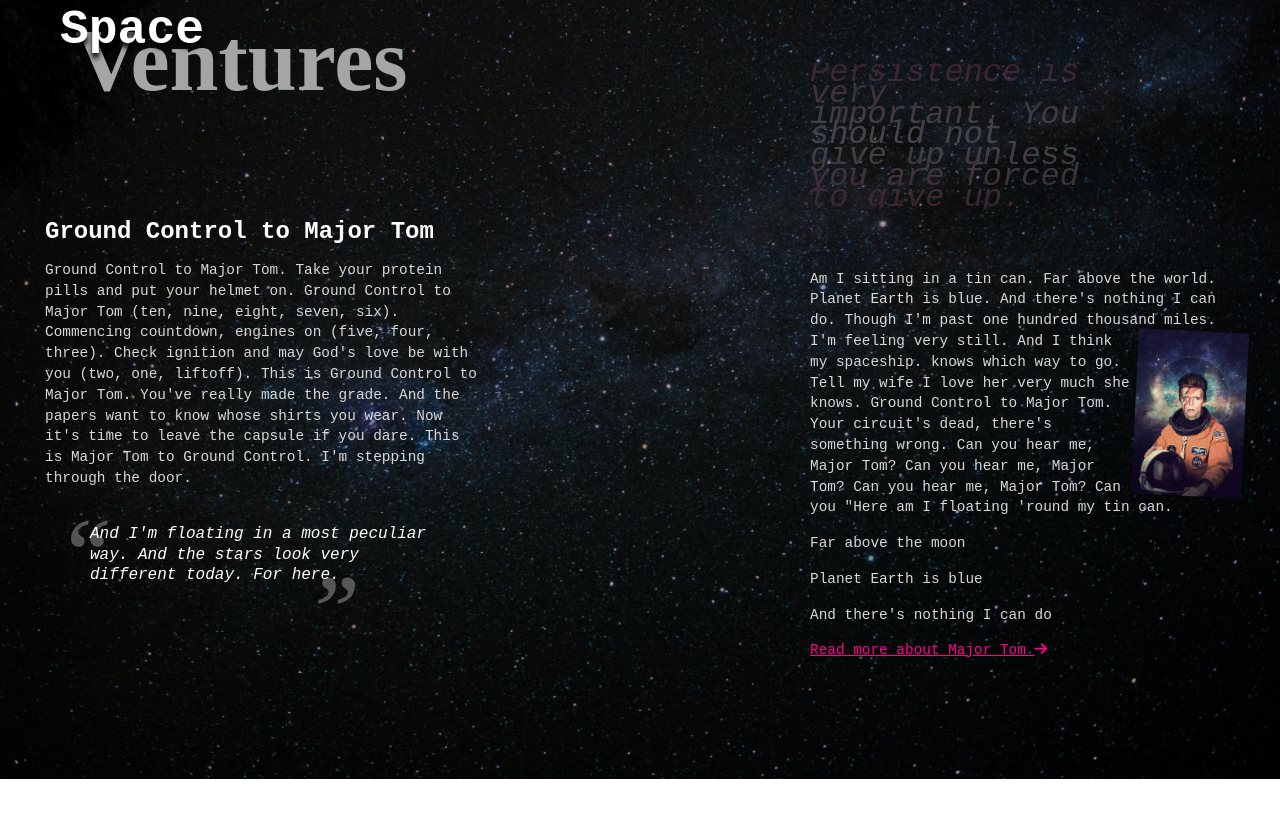
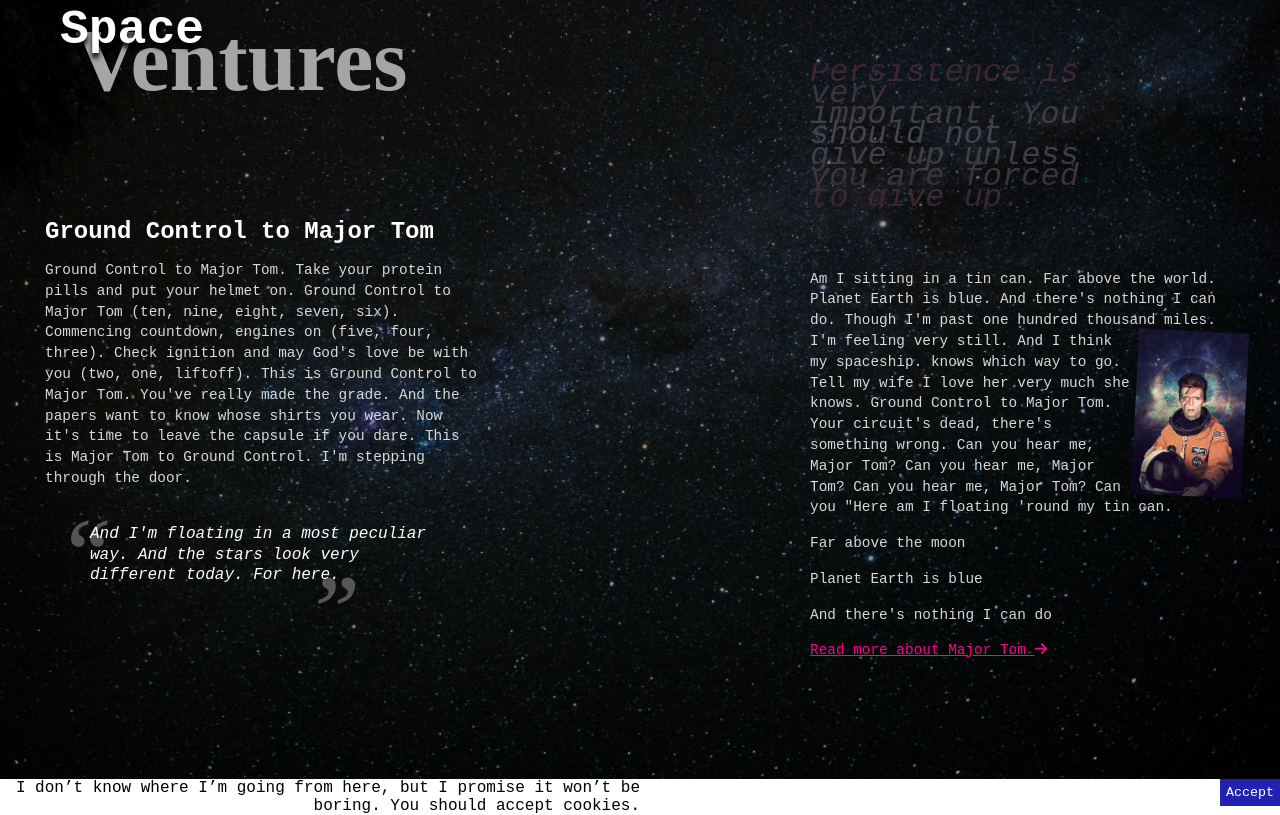
Before and after one commit to K3mp3/Major-Tom-Git, a website built with Parcel: page src/index.html in a window 1280 px wide. Shown: the part 917-1732 px from the top of the page. Before the commit the page ends 1696 px from the top, so only its background shows below. Built offline with nearby package versions, Linux system fonts and the light colour scheme.

Commit message:
Added HTML code for the footer

```diff
--- a/src/index.html
+++ b/src/index.html
@@ -95,5 +95,16 @@
             </div>
           </div>
     </main>
+    <footer>
+        <div class="cookie-text">
+            <p>I don’t know where I’m going from here, but I promise it won’t be
+                boring. You should accept cookies.</p>
+        </div>
+
+        <!--Button for acceoting cookies-->
+        <div class="cookie-accept">
+            <input type="button" value="Accept" class="cookie-button">
+        </div>
+    </footer>
 </body>
 </html>
```
